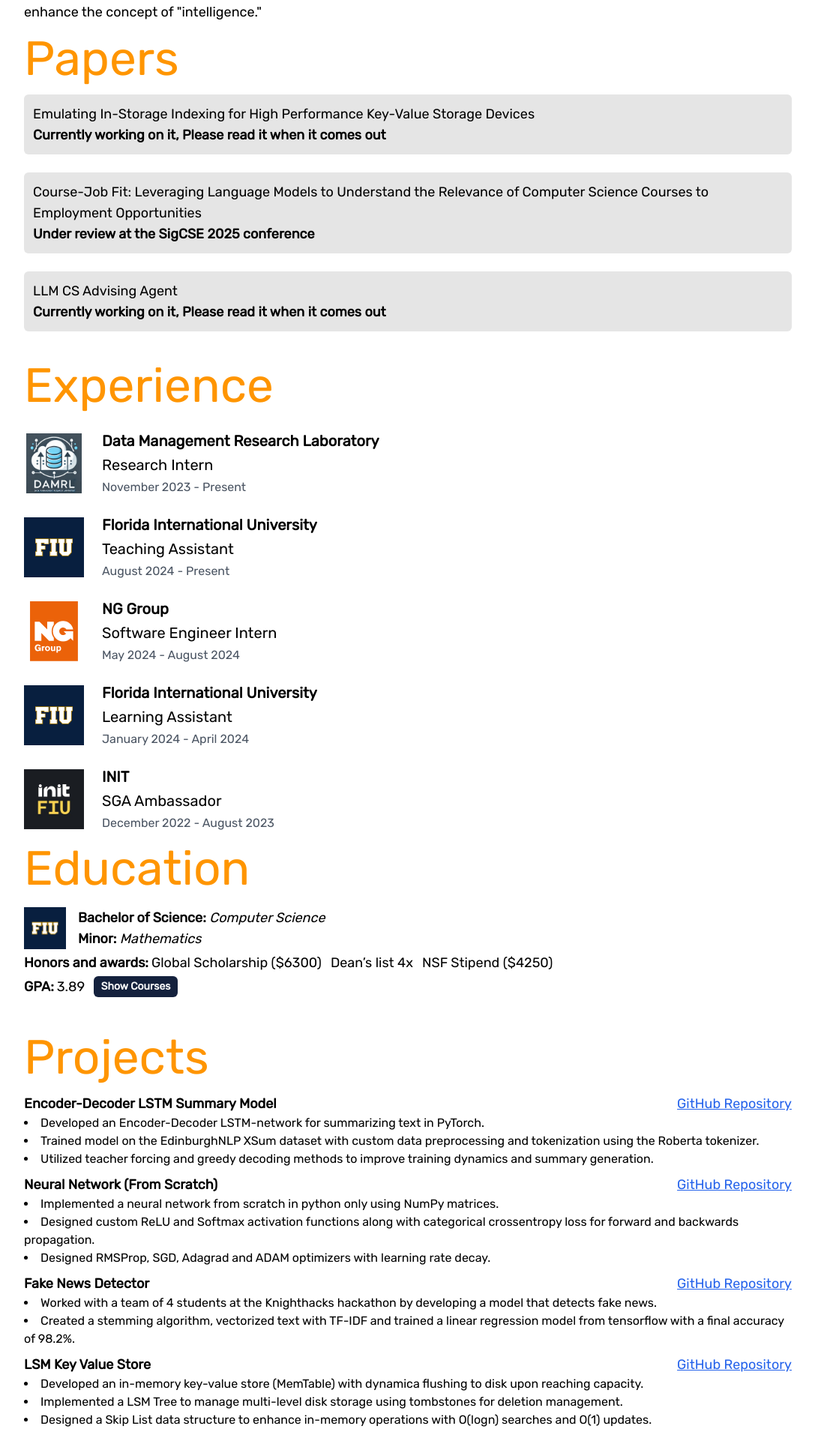
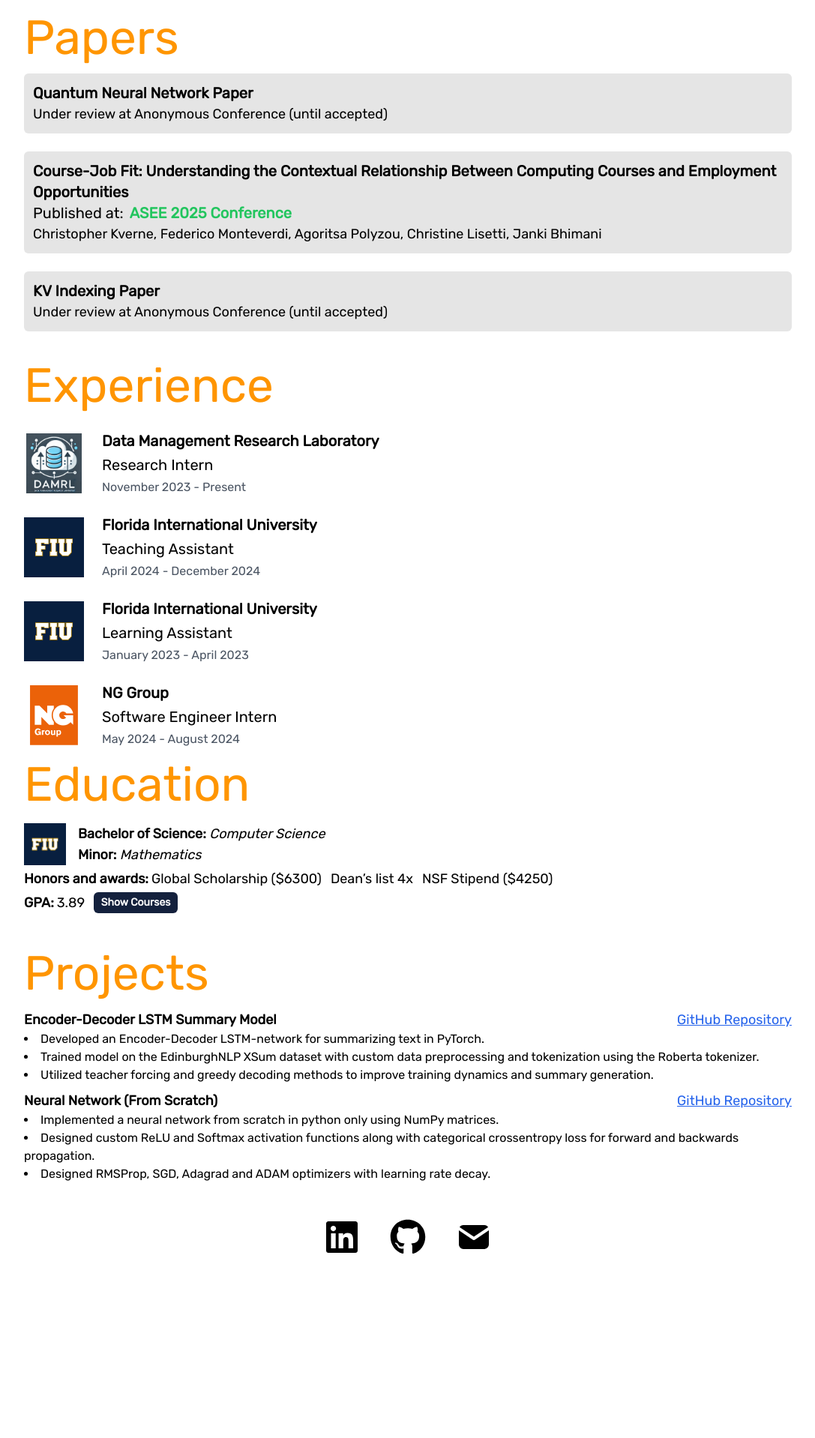
Before and after one commit to chriskverne/Portfolio-website, a Next.js app: page / in a window 1280 px wide. Shown: the part 682-2600 px from the top of the page at 75% size, without its empty margins (96-1183 px from the left). After the commit the page ends 2372 px from the top, so only its background shows below. Built offline with nearby package versions, Linux system fonts and the light colour scheme.

Commit message:
updated info

```diff
--- a/app/components/Paper.tsx
+++ b/app/components/Paper.tsx
@@ -3,20 +3,37 @@ import React from 'react'
 
 const Paper = ({paper}) => {
   return (
-    <div className='mb-6 bg-[#e5e5e5] p-3 rounded-md'>
-      <p className='text-lg'>{paper.title}</p>
+    <div className='mb-6 bg-[rgb(229,229,229)] p-3 rounded-md'>
+      <p className='text-xl font-semibold'>{paper.title}</p>
       {paper.isPublished && (
-        <Link href={paper.link}>
-          <p className='text-green-500 font-bold text-xl'>{paper.conference}</p>
-        </Link>
+        <>
+          <Link href={paper.link}>
+            <div className='flex items-center gap-2'>
+              <p className='text-xl'>Published at:</p>
+              <p className='text-green-500 font-bold text-xl'>{paper.conference}</p>
+            </div>
+          </Link>
+          <p className='text-lg'>
+            {paper.authors.map((author, index) => (
+              <React.Fragment key={index}>
+                {author === "Christopher Kverne" ? (
+                  <span className="underline font-bold">{author}</span>
+                ) : (
+                  <span>{author}</span>
+                )}
+                {index < paper.authors.length - 1 && ", "}
+              </React.Fragment>
+            ))}
+          </p>
+        </>
       )}
 
       {paper.underReview && (
-        <p className='font-bold text-lg'>Under review at the {paper.conference} conference</p>
+        <p className='text-lg'>Under review at {paper.conference}</p>
       )}
 
       {paper.workingOn && (
-        <p className='font-bold text-lg'>Currently working on it, Please read it when it comes out</p>
+        <p className='text-lg'>Currently working on it, Please read it when it comes out</p>
       )}
 
       <div>
--- a/app/components/Projects.tsx
+++ b/app/components/Projects.tsx
@@ -1,8 +1,7 @@
 import React from 'react'
 import Title from './Title'
-import Project from './Project';
-import { title } from 'process';
-import { project1, project2, project3, project4 } from '@/constants/constants';
+import Project from './Project'
+import { projects } from '@/constants/constants'
 
 const Projects = () => {
   return (
@@ -12,10 +11,9 @@ const Projects = () => {
       </div>
 
       <div className='w-4/5 flex flex-col'>
-        <Project project={project1}/>
-        <Project project={project2} />
-        <Project project={project3} />
-        <Project project={project4} />
+        {projects.map((project, index) => (
+          <Project key={index} project={project} />
+        ))}
       </div>
     </div>
   )
--- a/app/components/Research.tsx
+++ b/app/components/Research.tsx
@@ -2,7 +2,7 @@ import React from 'react'
 import Title from './Title'
 import Paper from './Paper'
 import Link from 'next/link'
-import { paper1, paper2, paper3 } from '@/constants/constants'
+import { papers } from '@/constants/constants'
 
 const Research = () => {
   return (
@@ -14,19 +14,24 @@ const Research = () => {
         <p>
           I&apos;m currently a junior at FIU fortunate enough to be working under Professor <Link className='text-blue-600 underline' target='blank' href={'https://www.cis.fiu.edu/faculty-staff/janki-bhimani/'}>Janki Bhimani</Link> in
           the <Link className='text-blue-600 underline' href={'https://damrl.cis.fiu.edu/'} target='_blank'>DaMRL</Link> lab.
-          My research interests include <b>Optimization</b>, <b>Deep Learning</b>, <b>Generative AI</b>, <b>Neuromorphic Computing</b> and <b>Theoretical ML</b>.
+          My research interests include <b>Optimization</b>, <b>Deep Learning</b>, <b>Generative AI</b>, and <b>Quantum Machine Learning</b>.
         </p>
         <p className='mt-2 underline'><i><b>What is intelligence?</b></i></p>
         <p className='mt-2'>
           This problem drives my current research interests.
-          While deep learning has demonstrated remarkable capabilities, it remains constrained by its reliance on large datasets and its limited ability to handle multimodal data effectively (e.g., integrating images, text, and audio). As gradient-based learning continues to dominate the field of AI, I question whether it is always the optimal approach. My work seeks to explore the mathematical foundations of &quot;intelligence&quot; by advancing neural architectures and investigating alternative learning methods, such as biologically inspired networks or non-gradient learning. Ultimately, my goal is to deepen our understanding of machine learning foundations to replicate and enhance the concept of &quot;intelligence.&quot;
+          While deep learning has demonstrated remarkable capabilities,
+          it remains constrained by its reliance on large datasets and its limited ability to handle multimodal data effectively (e.g., integrating images, text, and audio).
+          My work seeks to explore the mathematical foundations of &quot;intelligence&quot; by advancing neural architectures, optimization techniques
+          and investigating alternative learning methods, such as Quantum Computing.
+          Ultimately, my goal is to deepen our understanding of machine learning foundations to replicate and enhance the concept of
+          &quot;intelligence.&quot;
         </p>
       </div>
       <div className='w-4/5'>
         <Title title={"Papers"} />
-        <Paper paper={paper1} />
-        <Paper paper={paper2} />
-        <Paper paper={paper3} />
+        {papers.map((paper, index) => (
+          <Paper key={index} paper={paper} />
+        ))}
       </div>
     </div>
   )
--- a/constants/constants.ts
+++ b/constants/constants.ts
@@ -87,8 +87,8 @@ const experience1 = {
     company: 'Florida International University',
     imgURL: '/FIULogo.png',
     title: 'Learning Assistant',
-    startDate: 'January 2024',
-    endDate: 'April 2024',
+    startDate: 'January 2023',
+    endDate: 'April 2023',
     subSections : [
         { subTitle: '',
           description: [
@@ -98,33 +98,33 @@ const experience1 = {
     ]
   }
 
-  const experience4 = {
-    company: 'INIT',
-    imgURL: '/init_fiu_logo.jpg',
-    title: 'SGA Ambassador',
-    startDate: 'December 2022',
-    endDate: 'August 2023',
-    subSections : [
-        { subTitle: 'SGA Representative',
-          description: [
-            "Elected as one of FIU’s engineering senator, advocating for INIT",
-            "Increased membership by 100 students and funding by 5000$ USD."
-          ]
-        }, { subTitle: 'Shellhacks Leader',
-          description: [
-            "Hosted Florida’s largest hackathon, lasting 3 days, with 1200 attendees, and 18 sponsors.",
-            "Led 2 workshops, held a teambuilding activity, and a game tournament."
-          ]
-        }
-    ]
-  }
+  // const experience4 = {
+  //   company: 'INIT',
+  //   imgURL: '/init_fiu_logo.jpg',
+  //   title: 'SGA Ambassador',
+  //   startDate: 'December 2022',
+  //   endDate: 'August 2023',
+  //   subSections : [
+  //       { subTitle: 'SGA Representative',
+  //         description: [
+  //           "Elected as one of FIU’s engineering senator, advocating for INIT",
+  //           "Increased membership by 100 students and funding by 5000$ USD."
+  //         ]
+  //       }, { subTitle: 'Shellhacks Leader',
+  //         description: [
+  //           "Hosted Florida’s largest hackathon, lasting 3 days, with 1200 attendees, and 18 sponsors.",
+  //           "Led 2 workshops, held a teambuilding activity, and a game tournament."
+  //         ]
+  //       }
+  //   ]
+  // }
 
 const experience5 = {
     company: 'Florida International University',
     imgURL: '/FIULogo.png',
     title: 'Teaching Assistant',
-    startDate: 'August 2024',
-    endDate: 'Present',
+    startDate: 'April 2024',
+    endDate: 'December 2024',
     subSections : [
         { subTitle: '',
           description: [
@@ -134,49 +134,55 @@ const experience5 = {
     ]
 }
 
-export const experiences = [experience2, experience5, experience1, experience3, experience4];
+export const experiences = [experience2, experience5, experience3, experience1];
 
 // Research papers
-export const paper1 = {
-  title: "Emulating In-Storage Indexing for High Performance Key-Value Storage Devices",
+export const kv_pap = {
+  //title: "Emulating In-Storage Indexing for High Performance Key-Value Storage Devices",
+  title: "KV Indexing Paper",
   description: [],
-  conference: null,
-  link: null,
-  isPublished: false,
-  underReview: false,
-  workingOn: true
-}
-
-export const paper2 = {
-  title: "Course-Job Fit: Leveraging Language Models to Understand the Relevance of Computer Science Courses to Employment Opportunities",
-  description: [],
-  conference: 'SigCSE 2025',
+  //conference: 'IEEE TCC',
+  conference: 'Anonymous Conference (until accepted)',
   link: null,
   isPublished: false,
   underReview: true,
   workingOn: false
 }
 
-export const paper3 = {
-  title: "LLM CS Advising Agent",
+export const course_job_pap = {
+  title: "Course-Job Fit: Understanding the Contextual Relationship Between Computing Courses and Employment Opportunities",
   description: [],
-  conference: null,
+  authors: ['Christopher Kverne, Federico Monteverdi, Agoritsa Polyzou, Christine Lisetti, Janki Bhimani'],
+  conference: 'ASEE 2025 Conference',
+  img: '',
+  link: '',
+  isPublished: true,
+  underReview: false,
+  workingOn: false
+}
+
+export const qnn_cp_pap = {
+  title: "Quantum Neural Network Paper",
+  description: [],
+  conference: 'Anonymous Conference (until accepted)',
   link: null,
   isPublished: false,
-  underReview: false,
-  workingOn: true
+  underReview: true,
+  workingOn: false
 }
 
+export const papers = [qnn_cp_pap, course_job_pap, kv_pap]
+
 // Projects:
-export const project4 = {
-  title: 'LSM Key Value Store',
-  link: 'https://github.com/chriskverne/NoSQL-Database',
-  description: [
-    'Developed an in-memory key-value store (MemTable) with dynamica flushing to disk upon reaching capacity.',
-    'Implemented a LSM Tree to manage multi-level disk storage using tombstones for deletion management.',
-    'Designed a Skip List data structure to enhance in-memory operations with O(log⁡n) searches and O(1) updates.'
-  ]
-}
+// export const project4 = {
+//   title: 'LSM Key Value Store',
+//   link: 'https://github.com/chriskverne/NoSQL-Database',
+//   description: [
+//     'Developed an in-memory key-value store (MemTable) with dynamica flushing to disk upon reaching capacity.',
+//     'Implemented a LSM Tree to manage multi-level disk storage using tombstones for deletion management.',
+//     'Designed a Skip List data structure to enhance in-memory operations with O(log⁡n) searches and O(1) updates.'
+//   ]
+// }
 
 export const project2 = {
   title: 'Neural Network (From Scratch)',
@@ -185,15 +191,6 @@ export const project2 = {
     'Implemented a neural network from scratch in python only using NumPy matrices.',
     'Designed custom ReLU and Softmax activation functions along with categorical crossentropy loss for forward and backwards propagation.',
     'Designed RMSProp, SGD, Adagrad and ADAM optimizers with learning rate decay.'
-  ]
-}
-
-export const project3 = {
-  title: 'Fake News Detector',
-  link: 'https://github.com/chriskverne/FakeNewsDetector',
-  description: [
-    'Worked with a team of 4 students at the Knighthacks hackathon by developing a model that detects fake news.',
-    'Created a stemming algorithm, vectorized text with TF-IDF and trained a linear regression model from tensorflow with a final accuracy of 98.2%.',
   ]
 }
 
@@ -206,3 +203,5 @@ export const project1 = {
     'Utilized teacher forcing and greedy decoding methods to improve training dynamics and summary generation.'
   ]
 }
+
+export const projects = [project1, project2]
```
